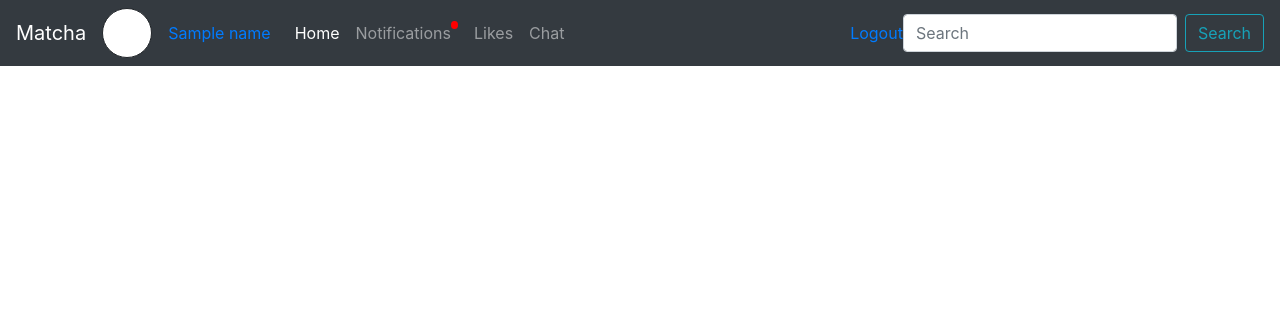
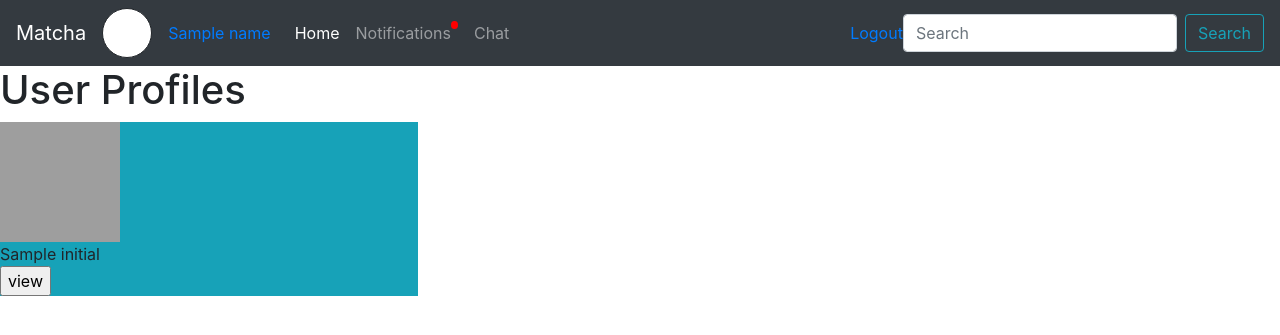
Before and after one commit to TafLaw/matcha, a Node project: template views/home.ejs in a window 1280 px wide. Shown: the top 335 px of the page. Run offline with Node 20 templates, Linux system fonts and the light colour scheme; the template is opened without the code that fills it: most values are stand-ins (such as "Sample title", 1, 10 or a date in 2020); grey boxes are pictures that could not be loaded.

Commit message:
home.ejs

```diff
--- a/views/home.ejs
+++ b/views/home.ejs
@@ -5,6 +5,19 @@
     <meta name="viewport" content="width=device-width, initial-scale=1.0">
     <meta http-equiv="X-UA-Compatible" content="ie=edge">
     <title>Search</title>
+    <style>
+      .gridcontainer{
+        display: grid;
+        grid-gap: 20px;
+        grid-template-columns: auto auto auto auto;
+        background-color: white;
+        width: 100%;
+        height: 100%;
+      }
+      .gridcontainer > div{
+        background-color: #17a2b8;
+      }
+    </style>
     <link rel="stylesheet" href="https://maxcdn.bootstrapcdn.com/bootstrap/4.4.1/css/bootstrap.min.css">
     <script src="https://ajax.googleapis.com/ajax/libs/jquery/3.4.1/jquery.min.js"></script>
     <script src="https://cdnjs.cloudflare.com/ajax/libs/popper.js/1.16.0/umd/popper.min.js"></script>
@@ -40,11 +53,6 @@
       </a>
           </div>
         </li>
-
-        <li class="nav-item">
-          <a class="nav-link" href="http://localhost:8080/likes">Likes</a>
-        </li>
-
         <li class="nav-item">
           <a class="nav-link" href="http://localhost:8080/chatbe">Chat</a>
         </li><!--
@@ -63,6 +71,26 @@
     </div>
   </nav>
   <!-- navbar ends here -->
-
+  <h1>User Profiles</h1>
+    <div class="gridcontainer">
+      <%for(x = 0; x < userinfo.length; x++)
+      {%>
+          <div>
+              <form method="post" action="http://localhost:8080/profile/view">
+              <img style="width: 120px;height: 120px;margin-right: 30px;" src='<%= profiles[x] %>' alt=gallery>
+              <input type="hidden" name="hmail" value="<%= userinfo[x] %>">
+              <div>
+                <%= initials[x] %>
+              </div>
+              <div>
+                <%= locals[x] %>
+              </div>
+              <div>
+              <input type="submit" name="view" value="view">
+              </div>
+              </form>
+          </div>
+      <% } %>
+  </div>
 </body>
 </html>
```
Also changed, not shown: views/profile.ejs (+31 -4 lines).
